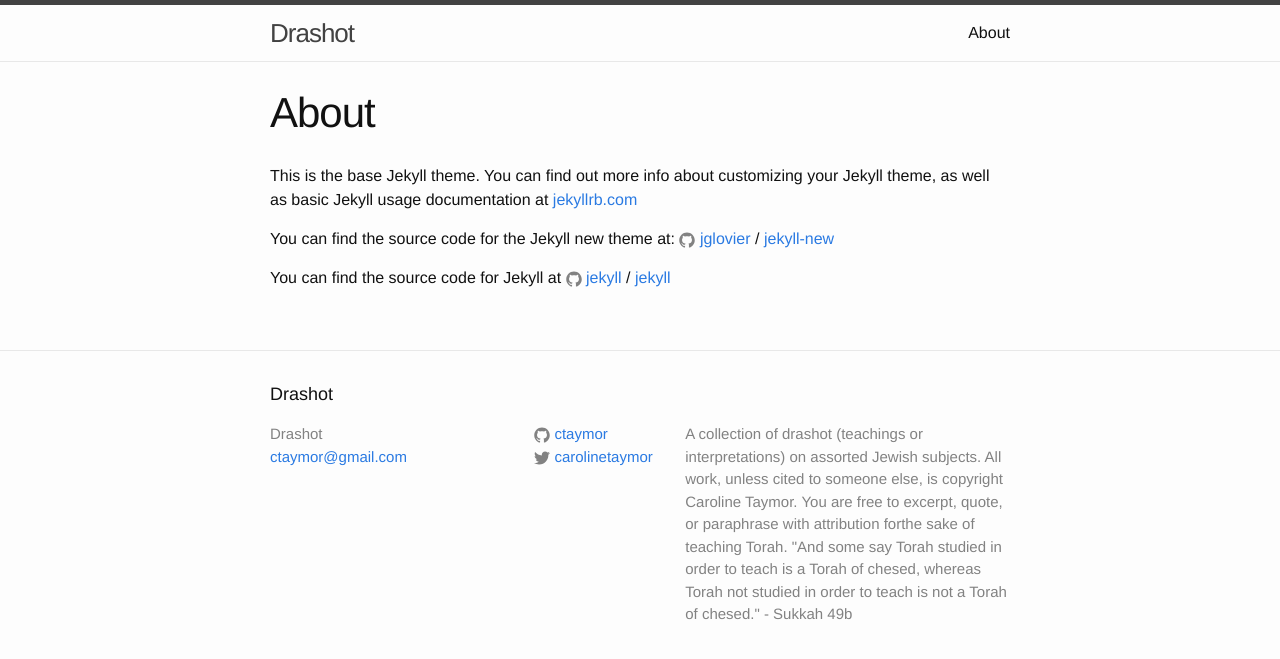
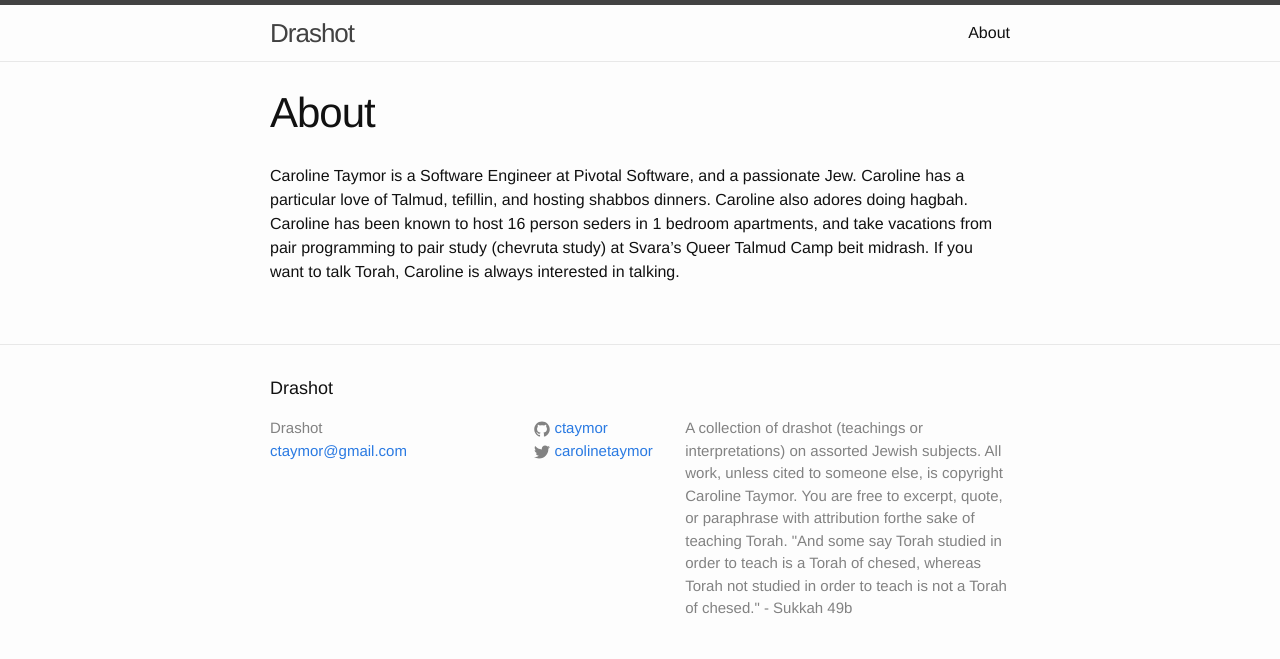
Before and after one commit to ctaymor/drashot_blog, a Jekyll site: the page built from about.md, in a window 1280 px wide. Shown: the top 659 px of the page. Built offline with Jekyll 4.4.1, drawn with Linux system fonts in a browser that asks for light colours.

Commit message:
Add updated bio in About

```diff
--- a/about.md
+++ b/about.md
@@ -4,12 +4,4 @@ title: About
 permalink: /about/
 ---
 
-This is the base Jekyll theme. You can find out more info about customizing your Jekyll theme, as well as basic Jekyll usage documentation at [jekyllrb.com](http://jekyllrb.com/)
-
-You can find the source code for the Jekyll new theme at:
-{% include icon-github.html username="jglovier" %} /
-[jekyll-new](https://github.com/jglovier/jekyll-new)
-
-You can find the source code for Jekyll at
-{% include icon-github.html username="jekyll" %} /
-[jekyll](https://github.com/jekyll/jekyll)
+Caroline Taymor is a Software Engineer at Pivotal Software, and a passionate Jew. Caroline has a particular love of Talmud, tefillin, and hosting shabbos dinners. Caroline also adores doing hagbah. Caroline has been known to host 16 person seders in 1 bedroom apartments, and take vacations from pair programming to pair study (chevruta study) at Svara's Queer Talmud Camp beit midrash. If you want to talk Torah, Caroline is always interested in talking.
```
